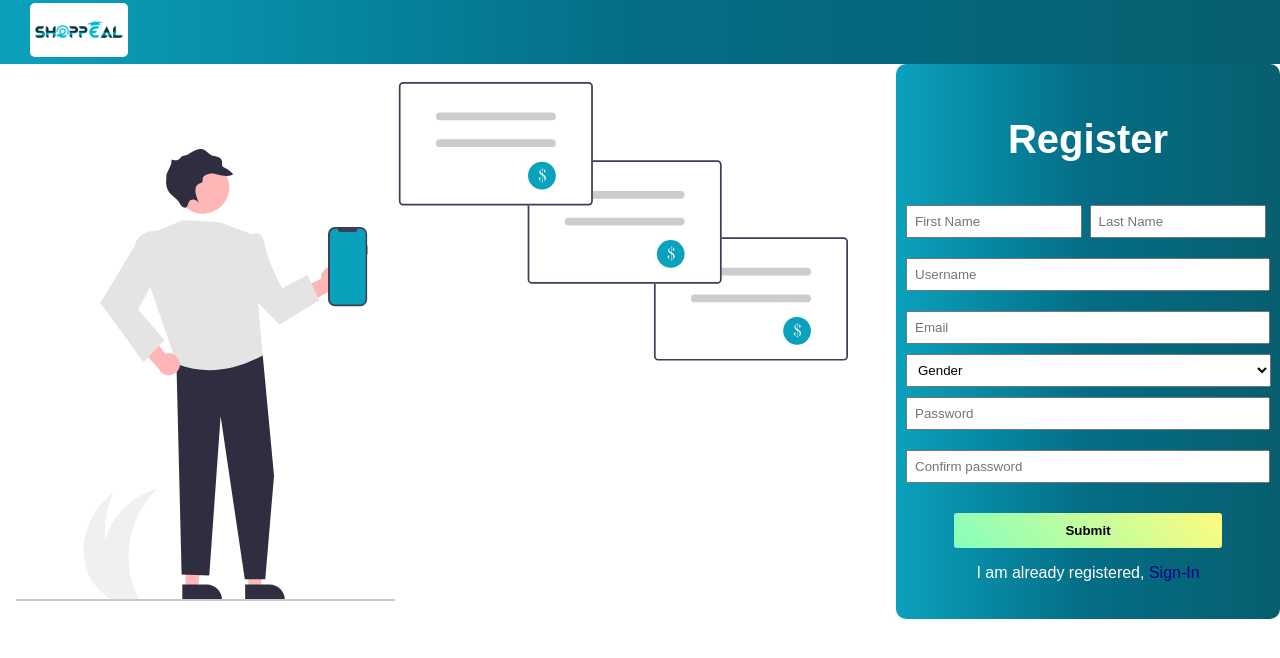
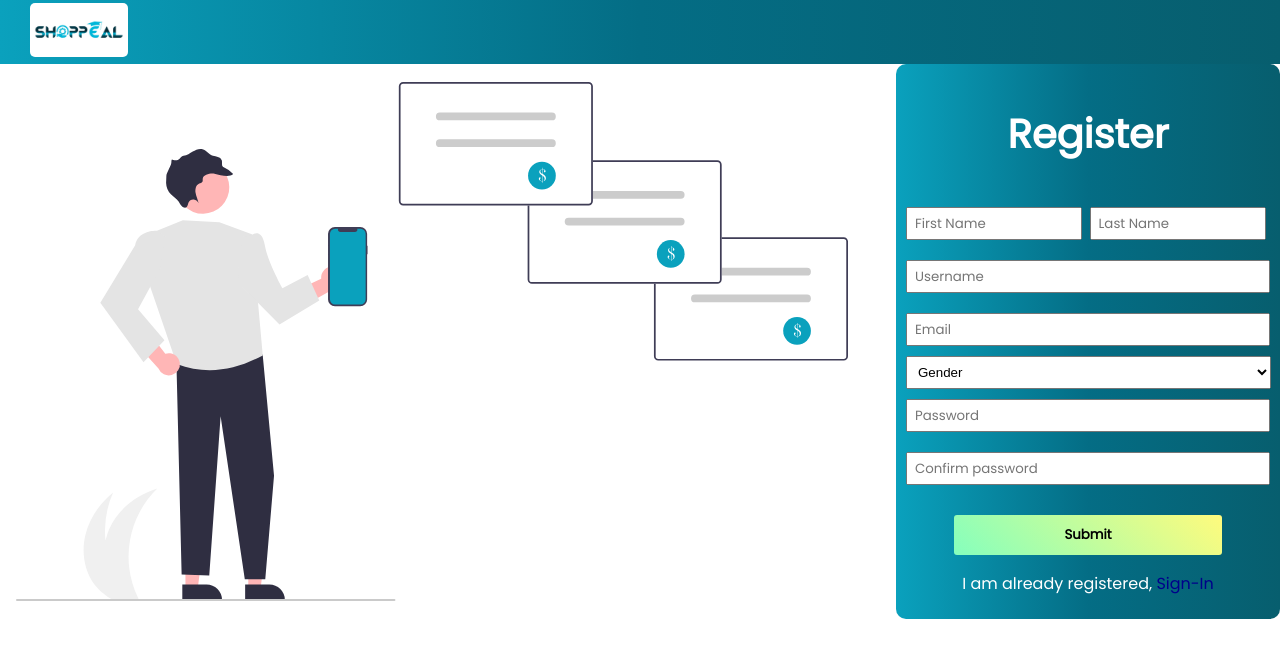
Before and after one commit to Shoppeal-Tech/CVP_ST---Webiste, a plain HTML site: page CV_PROJECT/register.html in a window 1280 px wide. Drawn offline with Linux system fonts and the light colour scheme.

Commit message:
add: font-family=Poppins

```diff
--- a/CV_PROJECT/forgot_password.css
+++ b/CV_PROJECT/forgot_password.css
@@ -2,6 +2,9 @@ body {
   margin: 0;
   padding: 0;
   box-sizing: border-box;
+}
+input::placeholder {
+  font-family: "Poppins";
 }
 .forgot_password_header {
   height: 8vh;
@@ -54,13 +57,13 @@ body {
 }
 .header {
   font-size: 30px;
-  font-family: sans-serif;
+  font-family: "Poppins";
   color: white;
   text-align: center;
 }
 .p {
   font-size: 16px;
-  font-family: sans-serif;
+  font-family: "Poppins";
 }
 .itext {
   padding: 12px;
@@ -82,6 +85,7 @@ body {
 }
 .submit {
   display: flex;
+  font-family: "Poppins";
   justify-content: center;
   align-items: center;
   margin-top: 20px;
@@ -161,7 +165,7 @@ body {
   }
   .header {
     font-size: 20px;
-    font-family: sans-serif;
+    font-family: "Poppins";
     color: white;
     text-align: center;
   }
--- a/CV_PROJECT/register.css
+++ b/CV_PROJECT/register.css
@@ -2,6 +2,9 @@ body {
   margin: 0;
   padding: 0;
   box-sizing: border-box;
+}
+input::placeholder {
+  font-family: "Poppins";
 }
 .header {
   height: 8vh;
@@ -91,7 +94,7 @@ body {
 
 h2 {
   font-size: 40px;
-  font-family: sans-serif;
+  font-family: "Poppins";
   color: white;
 }
 .itext {
@@ -120,6 +123,7 @@ h2 {
   margin-top: 20px;
   padding: 10px 5px;
   border-radius: 3px;
+  font-family: "Poppins";
   border: none;
   font-weight: 600;
   width: 70%;
@@ -133,7 +137,7 @@ h2 {
   align-items: center;
 }
 .extra {
-  font-family: sans-serif;
+  font-family: "Poppins";
   color: white;
 }
 
--- a/CV_PROJECT/register.html
+++ b/CV_PROJECT/register.html
@@ -5,6 +5,10 @@
     <meta http-equiv="X-UA-Compatible" content="IE=edge" />
     <meta name="viewport" content="width=device-width, initial-scale=1.0" />
     <link rel="stylesheet" href="register.css" />
+    <link
+      rel="stylesheet"
+      href="https://fonts.googleapis.com/css?family=Poppins"
+    />
     <title>Register</title>
   </head>
   <body>
--- a/CV_PROJECT/sign-in.css
+++ b/CV_PROJECT/sign-in.css
@@ -2,6 +2,9 @@ body {
   margin: 0;
   padding: 0;
   box-sizing: border-box;
+}
+input::placeholder {
+  font-family: "Poppins";
 }
 
 .header {
@@ -68,7 +71,7 @@ body {
 }
 h2 {
   font-size: 40px;
-  font-family: sans-serif;
+  font-family: "Poppins";
   color: white;
 }
 .itext {
@@ -84,7 +87,7 @@ h2 {
   color: white;
   width: 100%;
   display: block;
-  font-family: sans-serif;
+  font-family: "Poppins";
   margin-top: 8px;
 }
 .button-container {
@@ -98,6 +101,7 @@ h2 {
   align-items: center;
   margin-top: 20px;
   padding: 10px 5px;
+  font-family: "Poppins";
   border-radius: 3px;
   border: none;
   font-weight: 600;
```
Also changed, not shown: CV_PROJECT/forgot_password.html (+4 -0 lines), CV_PROJECT/index.html (+4 -0 lines), CV_PROJECT/sign-in.html (+4 -0 lines), CV_PROJECT/style.css (+40 -39 lines).
